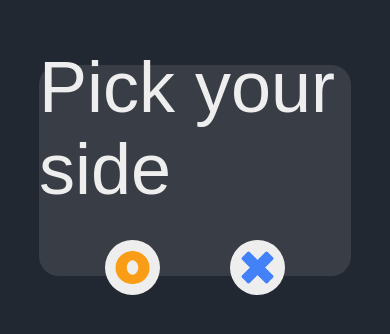
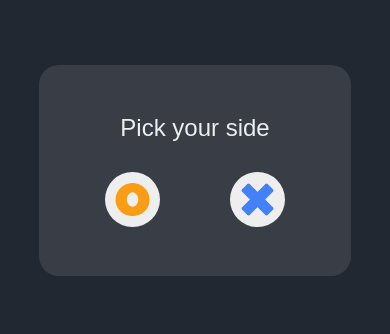
Before and after one commit to surepos/tic-tac-toe, a React (Create React App) app: page / in a window 390 px wide. Shown: the part 252-586 px from the top of the page. Built offline with nearby package versions, Linux system fonts and the light colour scheme; a web font is replaced by a local one.

Commit message:
fix size

```diff
--- a/src/App.css
+++ b/src/App.css
@@ -328,7 +328,7 @@ body {
     gap: 30px;
   }
   .playerSide .playerSideBody .title {
-    font-size: 4.5rem;
+    font-size: 1.5rem;
   }
   .playerSide .playerSideBody .playerOption {
     width: 80%;
```
